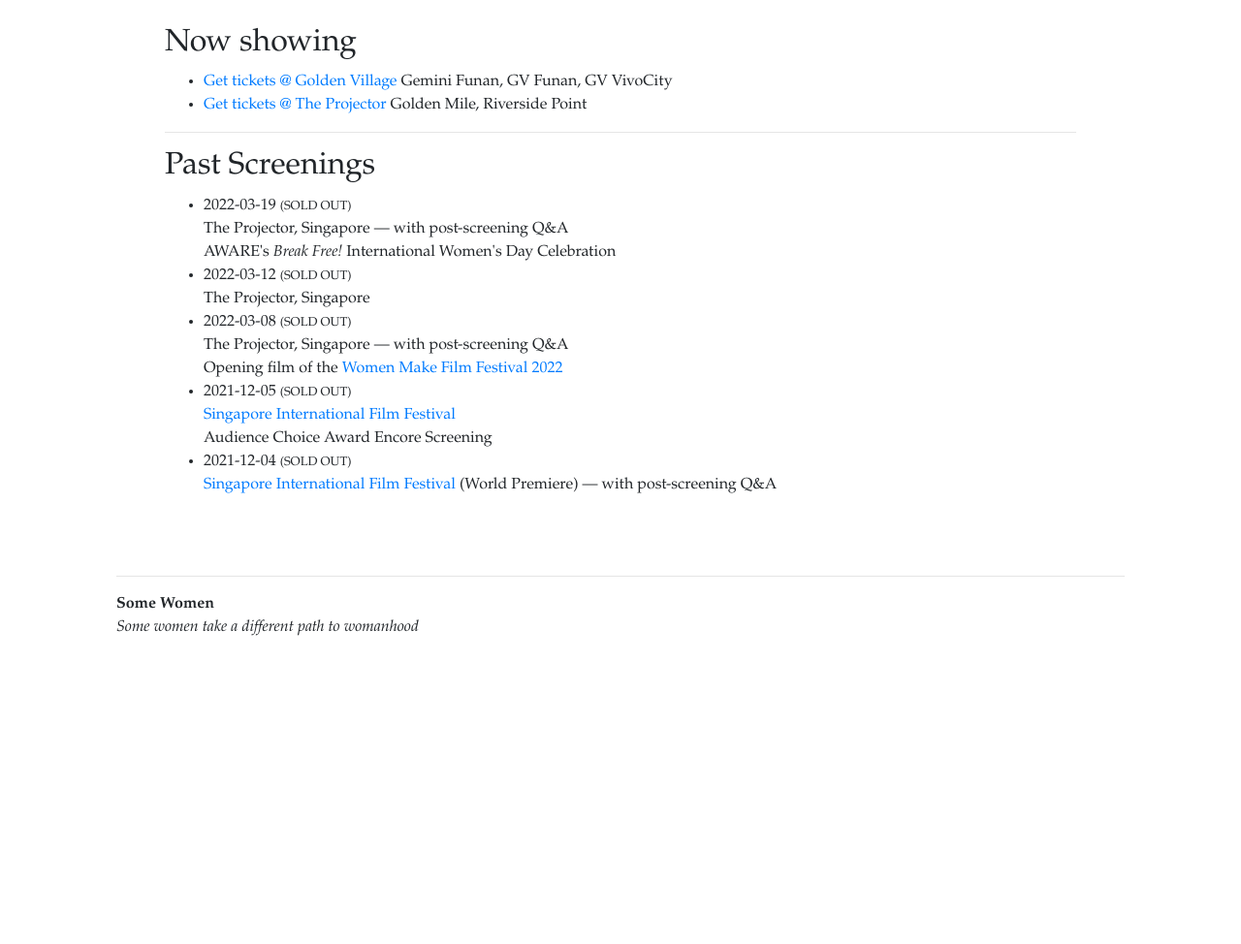
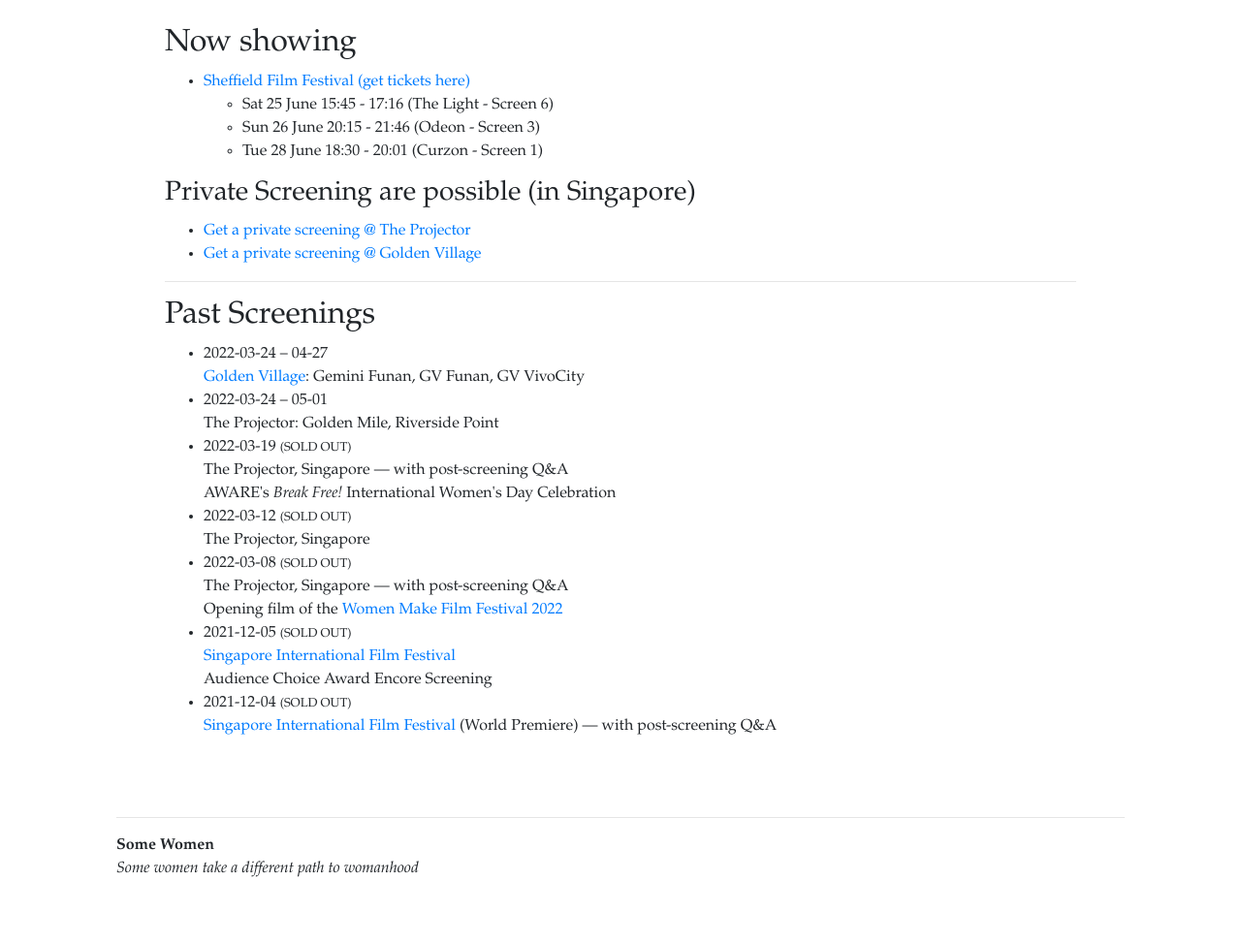
Before and after one commit to somewomen/somewomen.github.io, a Flask app: page /watch.html in a window 1280 px wide. Shown: the part 74-1048 px from the top of the page at 97% size. Before the commit the page ends 730 px from the top, so only its background shows below. Run offline with Flask 2, Linux system fonts and the light colour scheme; some libraries are stand-ins or nearby versions.

Commit message:
added links to sheffield

```diff
--- a/web/templates/watch.html
+++ b/web/templates/watch.html
@@ -7,15 +7,28 @@
 {% block content %}
     <div class="container">
       <h2>Now showing</h2>
+   <ul>
+	<li><a href="https://sheffdocfest.com/film/some-women">Sheffield
+	Film Festival  (get tickets here)</a>
+	  <ul>
+	    <li>Sat 25 June 15:45 - 17:16 (The Light - Screen 6)
+	    <li>Sun 26 June 20:15 - 21:46 (Odeon - Screen 3)
+	    <li>Tue 28 June 18:30 - 20:01 (Curzon - Screen 1)
+	  </ul>
+      </ul>
+      <h3>Private Screening are possible (in Singapore)</h3>
       <ul>
-	<li><a href='https://www.gv.com.sg/GVMovieDetails#/movie/3087/cinema/15C'>Get
-	tickets @ Golden Village</a>  Gemini Funan, GV Funan, GV VivoCity
-	<li><a href='https://bit.ly/SomeWomenTPGM'>Get
-	tickets @ The Projector</a> Golden Mile, Riverside Point
+      <li><a href='https://theprojector.sg/venue-hire/'>Get a
+	    private screening @ The Projector</a>
+      	<li><a href='https://www.gv.com.sg/GVGroupBookings'>Get a private screening @ Golden Village</a>
       </ul>
       <hr>
       <h2>Past Screenings</h2>
       <ul>
+	<li>2022-03-24 &ndash; 04-27
+	  <br> <a href='https://www.gv.com.sg/GVMovieDetails#/movie/3087/cinema/15C'>Golden Village</a>: Gemini Funan, GV Funan, GV VivoCity
+	<li>2022-03-24 &ndash; 05-01
+	  <br> The Projector: Golden Mile, Riverside Point
 	<li>2022-03-19 <small>(SOLD OUT)</small>
 	  <br> The Projector, Singapore —  with post-screening Q&amp;A
 	  <br> AWARE's <i>Break Free!</i>  International Women's Day Celebration
```
